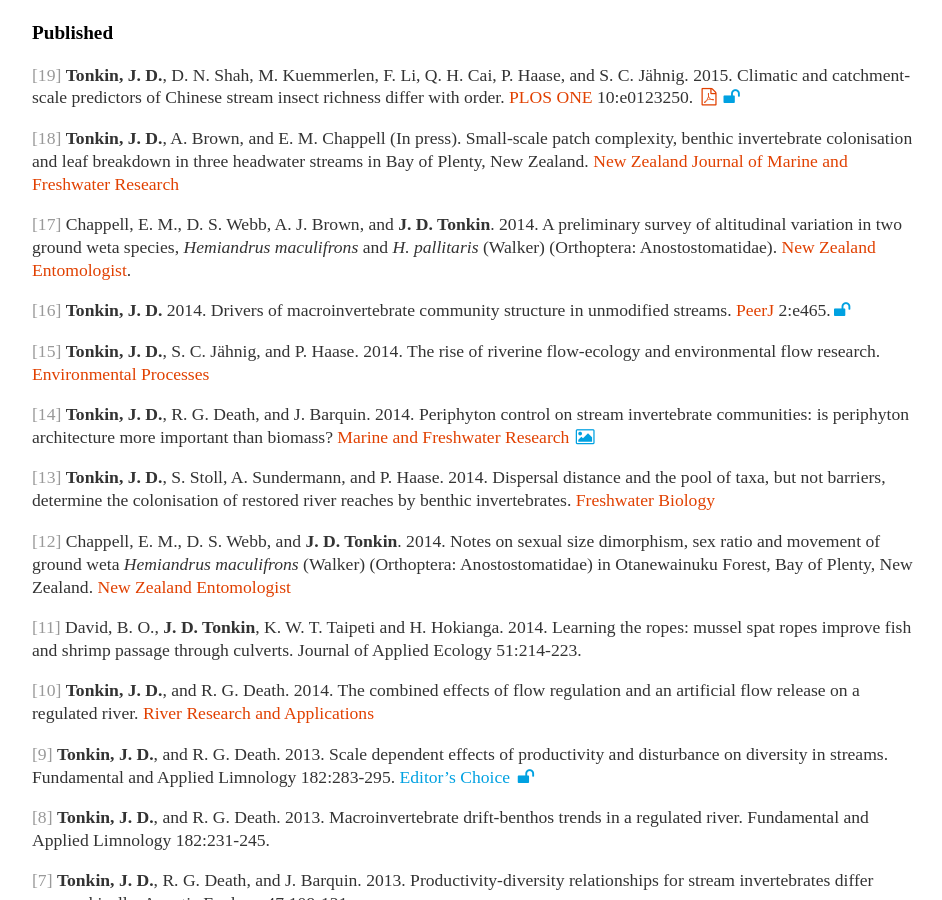
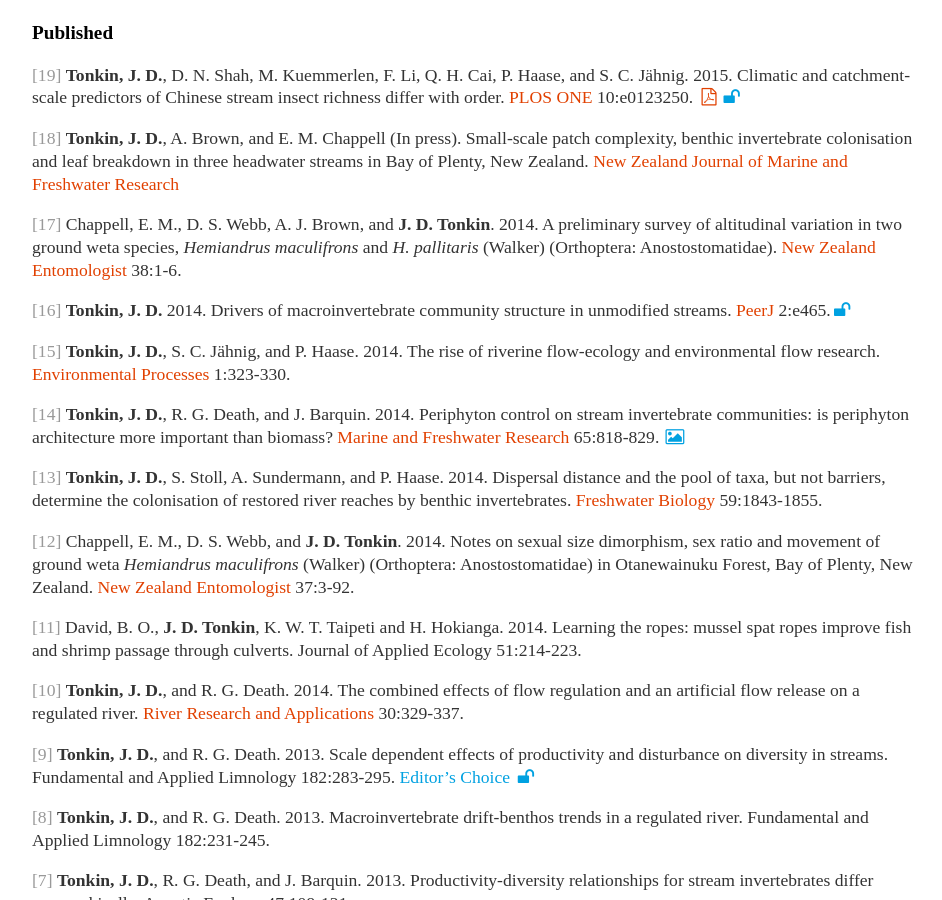
Before and after one commit to jdtonkin/jdtonkin.github.io, a Jekyll site: the page built from Publications/index.md, in a window 1280 px wide and 900 px high, scrolled down 933 px. Shown: the whole window, without its empty margins (160-1102 px from the left). Built offline with Jekyll 4.4.1, drawn with Linux system fonts in a browser that asks for light colours; nearby versions of some CDN libraries; some web fonts are replaced.

Commit message:
Update index.md

```diff
--- a/Publications/index.md
+++ b/Publications/index.md
@@ -66,21 +66,21 @@ title: Publications
 
 <span style="color:#999">[18]</span> **Tonkin, J. D.**, A. Brown, and E. M. Chappell (In press). Small-scale patch complexity, benthic invertebrate colonisation and leaf breakdown in three headwater streams in Bay of Plenty, New Zealand. <a href="http://dx.doi.org/10.1080/00288330.2014.980748" target="_blank">New Zealand Journal of Marine and Freshwater Research</a>
 
-<span style="color:#999">[17]</span> Chappell, E. M., D. S. Webb, A. J. Brown, and **J. D. Tonkin**. 2014. A preliminary survey of altitudinal variation in two ground weta species, *Hemiandrus maculifrons* and *H. pallitaris* (Walker) (Orthoptera: Anostostomatidae). <a href="http://dx.doi.org/10.1080/00779962.2014.922234" target="_blank">New Zealand Entomologist</a>.
+<span style="color:#999">[17]</span> Chappell, E. M., D. S. Webb, A. J. Brown, and **J. D. Tonkin**. 2014. A preliminary survey of altitudinal variation in two ground weta species, *Hemiandrus maculifrons* and *H. pallitaris* (Walker) (Orthoptera: Anostostomatidae). <a href="http://dx.doi.org/10.1080/00779962.2014.922234" target="_blank">New Zealand Entomologist</a> 38:1-6.
 
 <span style="color:#999">[16]</span> **Tonkin, J. D.** 2014. Drivers of macroinvertebrate community structure in unmodified streams. <a href="https://dx.doi.org/10.7717/peerj.465" target="_blank">PeerJ</a> 2:e465.<span style="color:#00a1e1"><i class="fa fa-fw fa-unlock"></i></span>
 
-<span style="color:#999">[15]</span> **Tonkin, J. D.**, S. C. Jähnig, and P. Haase. 2014. The rise of riverine flow-ecology and environmental flow research. <a href="http://dx.doi.org/10.1007/s40710-014-0024-8" target="_blank">Environmental Processes</a>
+<span style="color:#999">[15]</span> **Tonkin, J. D.**, S. C. Jähnig, and P. Haase. 2014. The rise of riverine flow-ecology and environmental flow research. <a href="http://dx.doi.org/10.1007/s40710-014-0024-8" target="_blank">Environmental Processes</a> 1:323-330.
 
-<span style="color:#999">[14]</span> **Tonkin, J. D.**, R. G. Death, and J. Barquin. 2014. Periphyton control on stream invertebrate communities: is periphyton architecture more important than biomass? <a href="http://dx.doi.org/10.1071/MF13271" target="_blank">Marine and Freshwater Research</a> <span style="color:#00a1e1"><i class="fa fa-fw fa-photo"></i></span>
+<span style="color:#999">[14]</span> **Tonkin, J. D.**, R. G. Death, and J. Barquin. 2014. Periphyton control on stream invertebrate communities: is periphyton architecture more important than biomass? <a href="http://dx.doi.org/10.1071/MF13271" target="_blank">Marine and Freshwater Research</a> 65:818-829. <span style="color:#00a1e1"><i class="fa fa-fw fa-photo"></i></span>
 
-<span style="color:#999">[13]</span> **Tonkin, J. D.**, S. Stoll, A. Sundermann, and P. Haase. 2014. Dispersal distance and the pool of taxa, but not barriers, determine the colonisation of restored river reaches by benthic invertebrates. <a href="http://dx.doi.org/10.1111/fwb.12387" target="_blank">Freshwater Biology</a>
+<span style="color:#999">[13]</span> **Tonkin, J. D.**, S. Stoll, A. Sundermann, and P. Haase. 2014. Dispersal distance and the pool of taxa, but not barriers, determine the colonisation of restored river reaches by benthic invertebrates. <a href="http://dx.doi.org/10.1111/fwb.12387" target="_blank">Freshwater Biology</a> 59:1843-1855.
 
-<span style="color:#999">[12]</span> Chappell, E. M., D. S. Webb, and **J. D. Tonkin**. 2014. Notes on sexual size dimorphism, sex ratio and movement of ground weta *Hemiandrus maculifrons* (Walker) (Orthoptera: Anostostomatidae) in Otanewainuku Forest, Bay of Plenty, New Zealand. <a href="http://dx.doi.org/10.1080/00779962.2013.856377" target="_blank">New Zealand Entomologist</a>
+<span style="color:#999">[12]</span> Chappell, E. M., D. S. Webb, and **J. D. Tonkin**. 2014. Notes on sexual size dimorphism, sex ratio and movement of ground weta *Hemiandrus maculifrons* (Walker) (Orthoptera: Anostostomatidae) in Otanewainuku Forest, Bay of Plenty, New Zealand. <a href="http://dx.doi.org/10.1080/00779962.2013.856377" target="_blank">New Zealand Entomologist</a> 37:3-92.
 
 <span style="color:#999">[11]</span> David, B. O., **J. D. Tonkin**, K. W. T. Taipeti and H. Hokianga. 2014. Learning the ropes: mussel spat ropes improve fish and shrimp passage through culverts. Journal of Applied Ecology 51:214-223.<a href="http://dx.doi.org/" target="_blank"></a>
 
-<span style="color:#999">[10]</span> **Tonkin, J. D.**, and R. G. Death. 2014. The combined effects of flow regulation and an artificial flow release on a regulated river. <a href="http://dx.doi.org/10.1002/rra.2650" target="_blank">River Research and Applications</a>
+<span style="color:#999">[10]</span> **Tonkin, J. D.**, and R. G. Death. 2014. The combined effects of flow regulation and an artificial flow release on a regulated river. <a href="http://dx.doi.org/10.1002/rra.2650" target="_blank">River Research and Applications</a> 30:329-337.
 
 <span style="color:#999">[9]</span> **Tonkin, J. D.**, and R. G. Death. 2013. Scale dependent effects of productivity and disturbance on diversity in streams. Fundamental and Applied Limnology 182:283-295. <a href="http://dx.doi.org/" target="_blank"></a> <span style="color:#00a1e1">Editor’s Choice <i class="fa fa-fw fa-unlock"></i></span>
 
```
